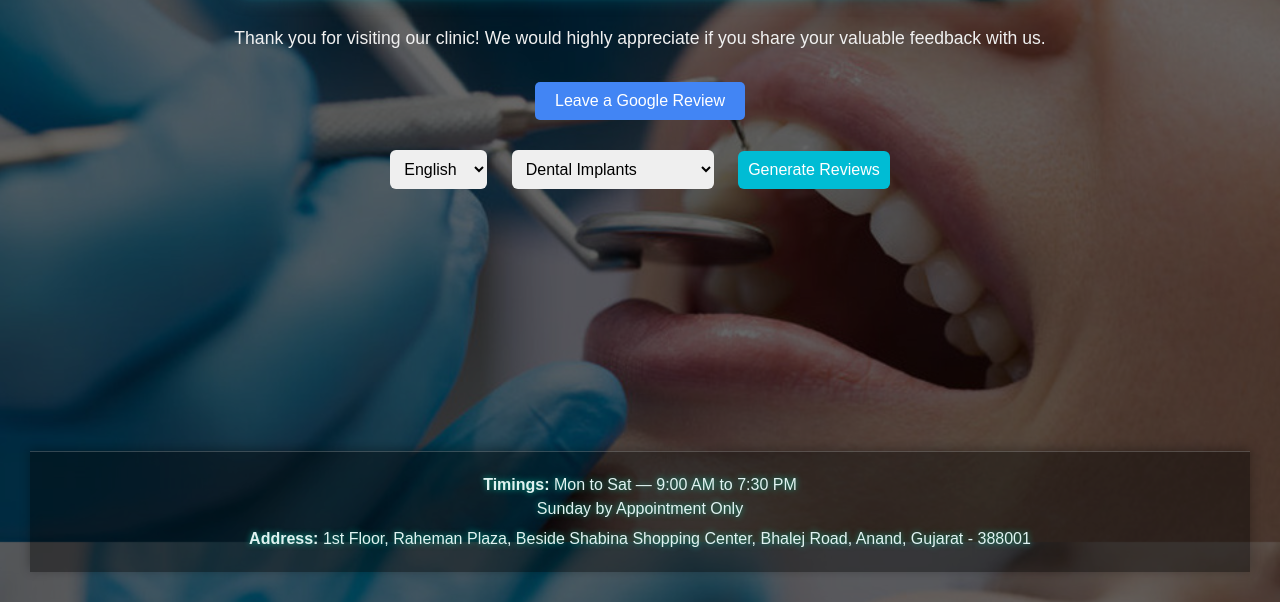
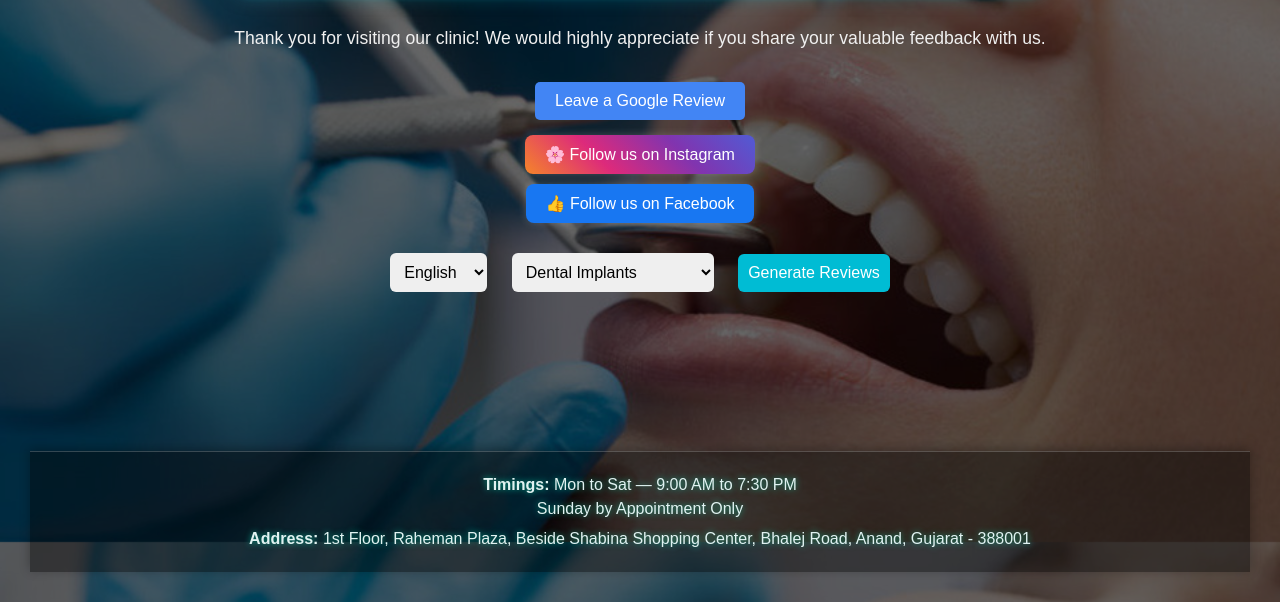
Before and after one commit to drronak88/smileplus-review-system-new, a website: page public/qr-landing.html in a window 1280 px wide. Shown: the part 258-860 px from the top of the page. Drawn offline with Linux system fonts and the light colour scheme.

```diff
--- a/public/qr-landing.html
+++ b/public/qr-landing.html
@@ -151,6 +151,38 @@
       from { opacity: 0; transform: translateY(20px); }
       to { opacity: 1; transform: translateY(0); }
     }
+    /* --- Social Media Buttons --- */
+    .social-links {
+      margin-top: 15px;
+      display: flex;
+      flex-direction: column;
+      align-items: center;
+      gap: 10px;
+    }
+
+    .social-btn {
+      text-decoration: none;
+      color: white;
+      font-weight: 500;
+      padding: 10px 20px;
+      border-radius: 8px;
+      transition: 0.3s;
+      box-shadow: 0 0 8px rgba(255,255,255,0.2);
+    }
+
+    .social-btn.instagram {
+      background: linear-gradient(45deg, #f58529, #dd2a7b, #8134af, #515bd4);
+    }
+
+    .social-btn.facebook {
+      background: #1877f2;
+    }
+
+    .social-btn:hover {
+      transform: translateY(-3px);
+      box-shadow: 0 0 12px rgba(255,255,255,0.4);
+    }
+
   </style>
 </head>
 <body>
@@ -169,6 +201,15 @@
       <a class="google-link" href="https://g.page/r/CZ_2i4drLOxCEAE/review" target="_blank">
         Leave a Google Review
       </a>
+
+<div class="social-links">
+  <a href="https://www.instagram.com/smileplus.anand" target="_blank" class="social-btn instagram">
+    🌸 Follow us on Instagram
+  </a>
+  <a href="https://www.facebook.com/smileplus.anand" target="_blank" class="social-btn facebook">
+    👍 Follow us on Facebook
+  </a>
+</div>
 
       <div style="margin-top: 20px;">
         <select id="language">
```
Also changed, not shown: 1 other file.
